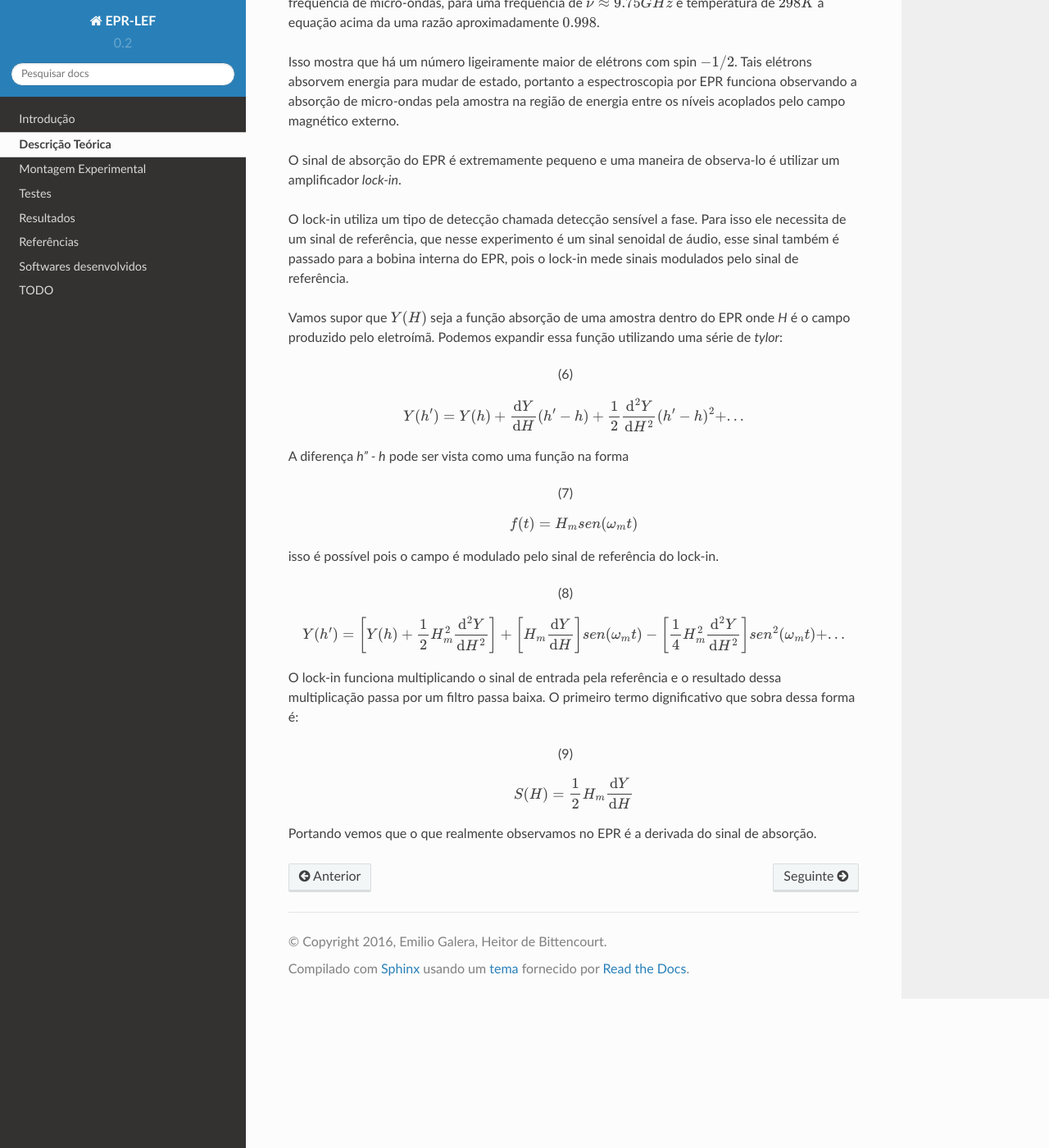
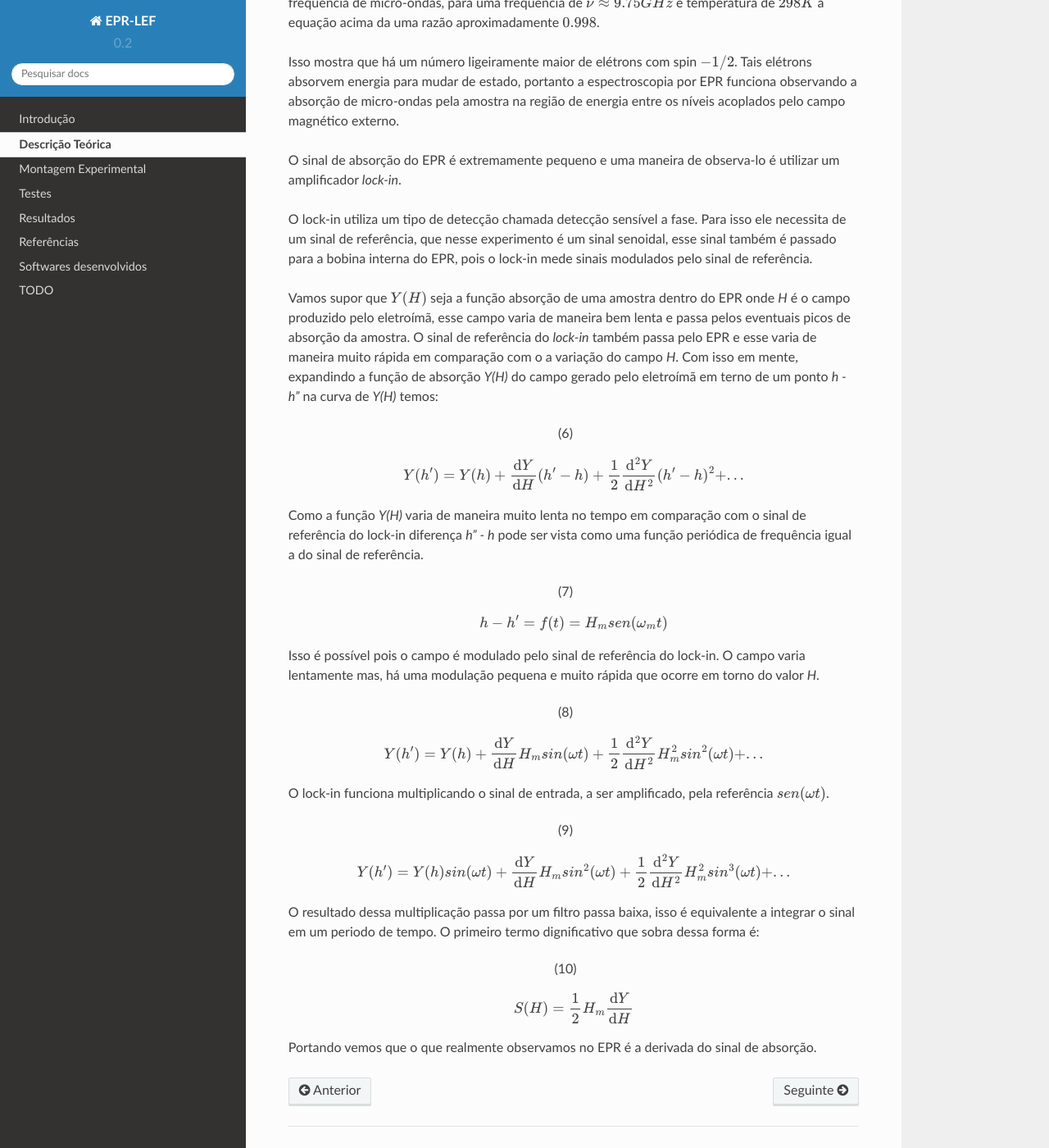
Before and after one commit to heitorPB/EPR-LEF, a Sphinx documentation site: the page built from doc/teoria.rst, in a window 1280 px wide and 1400 px high, scrolled down 1325 px. Shown: the whole window at 82% size. Built offline with Sphinx 7.4.7 and the Read the Docs theme 2.0.0, drawn with Linux system fonts in a browser that asks for light colours.

Commit message:
teoria do lock-in melhorada

```diff
--- a/doc/teoria.rst
+++ b/doc/teoria.rst
@@ -72,39 +72,51 @@ utilizar um amplificador *lock-in*.
 
 O lock-in utiliza um tipo de detecção chamada detecção sensível a fase.
 Para isso ele necessita de um sinal de referência, que nesse experimento é
-um sinal senoidal de áudio, esse sinal também é passado para a bobina
-interna do EPR, pois o lock-in mede sinais modulados pelo sinal de
-referência.
+um sinal senoidal, esse sinal também é passado para a bobina interna do EPR,
+pois o lock-in mede sinais modulados pelo sinal de referência.
 
 Vamos supor que :math:`Y(H)` seja a função absorção de uma amostra dentro
-do EPR onde *H* é o campo produzido pelo eletroímã. Podemos expandir essa
-função utilizando uma série de *tylor*:
+do EPR onde *H* é o campo produzido pelo eletroímã, esse campo varia de maneira
+bem lenta e passa pelos eventuais picos de absorção da amostra. O sinal de
+referência do *lock-in* também passa pelo EPR e esse varia de maneira muito
+rápida em comparação com o a variação do campo *H*.
+Com isso em mente, expandindo a função de absorção *Y(H)* do campo gerado
+pelo eletroímã em terno de um ponto *h - h'* na curva de *Y(H)* temos:
 
 .. math::
 
 	Y(h') = Y(h) + {\frac{\mathrm{d} Y}{\mathrm{d} H}}(h'-h) +
 	\frac{1}{2}\frac{\mathrm{d}^2 Y}{\mathrm{d} H^2}(h'-h)^2 + ...
 
-A diferença *h' - h* pode ser vista como uma função na forma
+Como a função *Y(H)* varia de maneira muito lenta no tempo em comparação com o
+sinal de referência do lock-in diferença *h' - h* pode ser vista como uma
+função periódica de frequência igual a do sinal de referência.
 
 .. math::
 
-	f(t) = H_m sen(\omega_m t)
+	h - h' = f(t) = H_m sen(\omega_m t)
 
-isso é possível pois o campo é modulado pelo sinal de referência do
-lock-in.
+Isso é possível pois o campo é modulado pelo sinal de referência do
+lock-in. O campo varia lentamente mas, há uma modulação pequena e muito rápida
+que ocorre em torno do valor *H*.
 
 .. math::
 
-	Y(h') =  \left [Y(h) +
-	\frac{1}{2}H_m^2\frac{\mathrm{d}^2 Y}{\mathrm{d} H^2} \right ]
-	 + \left [ H_m\frac{\mathrm{d} Y}{\mathrm{d} H} \right ]sen(\omega_mt) -
-	\left [ \frac{1}{4}H_m^2\frac{\mathrm{d}^2 Y}{\mathrm{d} H^2} \right ]
-	sen^2(\omega_mt) + ...
+	Y(h') = Y(h) + {\frac{\mathrm{d} Y}{\mathrm{d} H}}H_msin(\omega t) +
+        \frac{1}{2}\frac{\mathrm{d}^2 Y}{\mathrm{d} H^2}H_m^2sin^2(\omega t) + ...
 
-O lock-in funciona multiplicando o sinal de entrada pela referência e o
-resultado dessa multiplicação passa por um filtro passa baixa.
-O primeiro termo dignificativo que sobra dessa forma é:
+O lock-in funciona multiplicando o sinal de entrada, a ser amplificado, pela
+referência :math:`sen(\omega t)`.
+
+.. math::
+
+	Y(h') = Y(h)sin(\omega t) + {\frac{\mathrm{d} Y}{\mathrm{d} H}}
+	H_msin^2(\omega t) + \frac{1}{2}\frac{\mathrm{d}^2 Y}{\mathrm{d} H^2}
+	H_m^2sin^3(\omega t) + ...
+
+O resultado dessa multiplicação passa por um filtro passa baixa, isso é
+equivalente a integrar o sinal em um periodo de tempo. O primeiro termo
+dignificativo que sobra dessa forma é:
 
 .. math::
 	S(H) = \frac{1}{2}H_m\frac{\mathrm{d} Y}{\mathrm{d} H}
```
